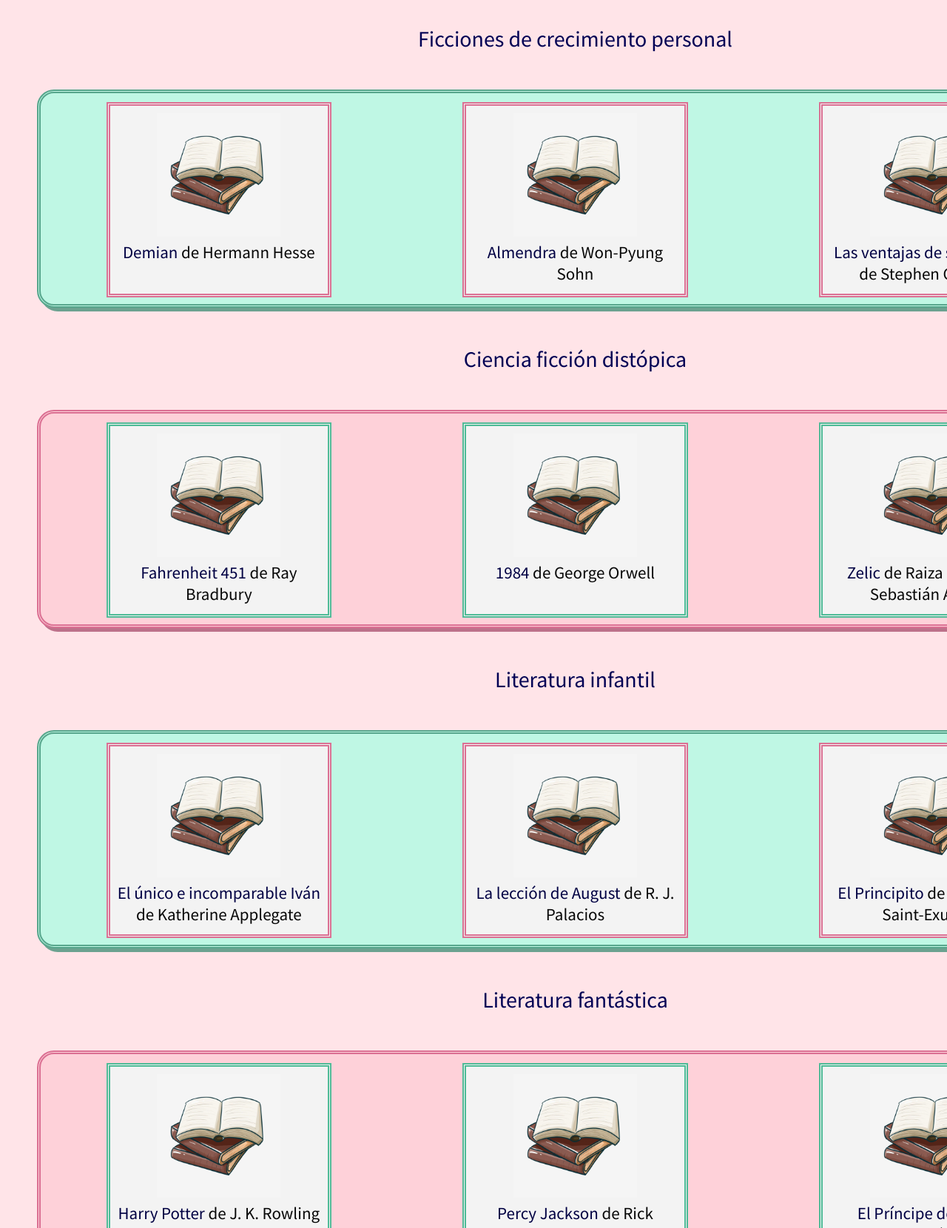
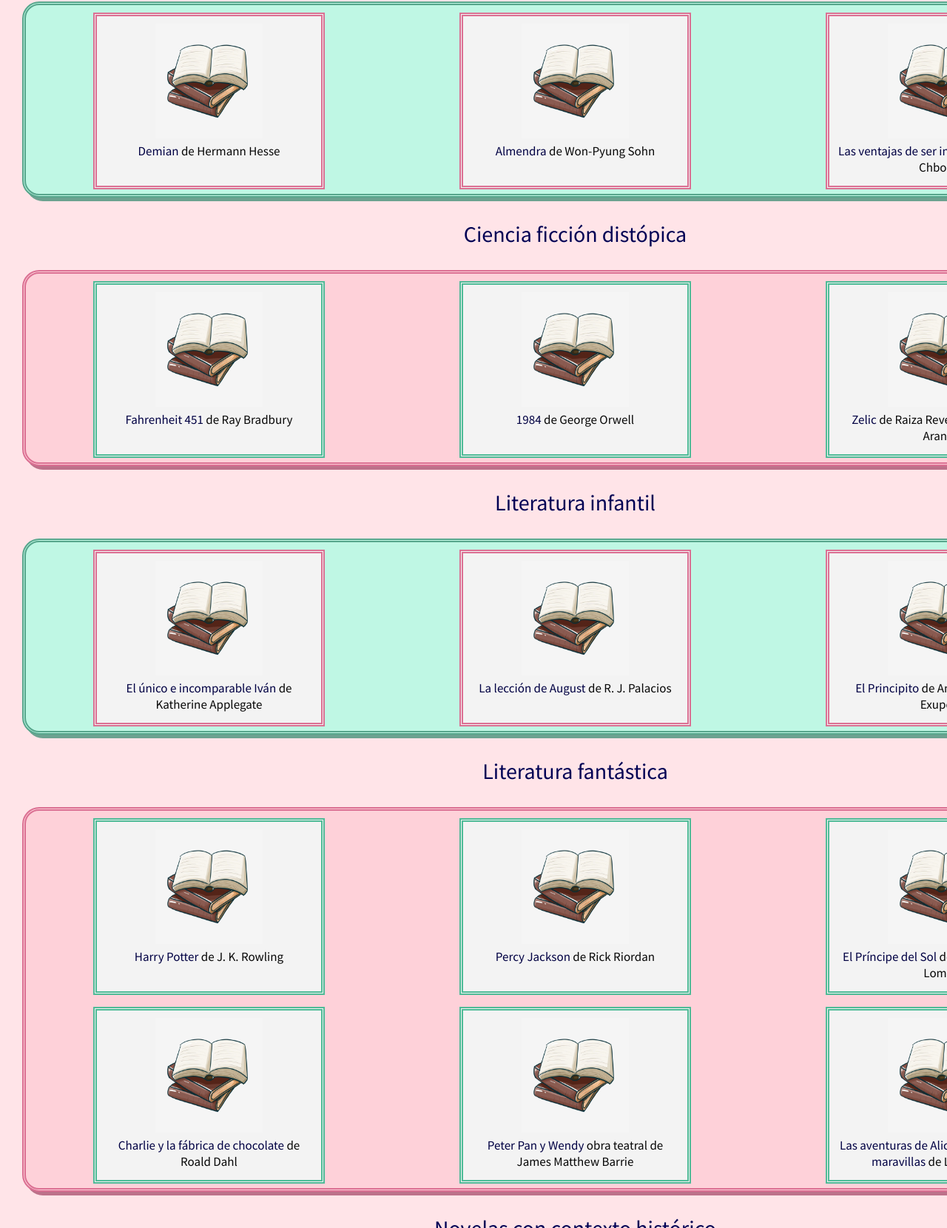
Before and after one commit to ingridcuadra/IbReeds, a website: page index.html in a window 1280 px wide. Shown: the part 1140-2800 px from the top of the page at 74% size. Drawn offline with Linux system fonts and the light colour scheme.

Commit message:
arreglo del responsive

```diff
--- a/index.html
+++ b/index.html
@@ -60,19 +60,19 @@
                     <a href="https://www.cuspide.com/9789504643869/El+Tunel+De+Los+Pajaros+Muertos" target="_blank">
                         <img class="portadasImg" src="./img/libro1.jpg" alt="portada del libro el túnel de los pájaros muertos de marcelo birmajer" height="167">
                     </a>
-                    <figcaption><span class="títulos">El túnel de los pájaros muertos</span> de Marcelo Birmajer</figcaption>
+                    <figcaption class="figaptionTítulos"><span class="títulos">El túnel de los pájaros muertos</span> de Marcelo Birmajer</figcaption>
                 </figure>
                 <figure class="portadas grupoA">
                     <a href="https://www.planetadelibros.com.ar/libro-los-que-aman-odian/219757" target="_blank">
                         <img class="portadasImg" src="./img/libro1.jpg" alt="portada del libro los que aman odian de adolfo bioy casares y silvina ocampo" height="167">
                     </a>
-                    <figcaption><span class="títulos">Los que aman, odian</span> de Adolfo Bioy Casares y Silvina Ocampo</figcaption>
+                    <figcaption class="figaptionTítulos"><span class="títulos">Los que aman, odian</span> de Adolfo Bioy Casares y Silvina Ocampo</figcaption>
                 </figure>
                 <figure class="portadas grupoA">
                     <a href="https://www.cuspide.com/9789875457171/Los+Vecinos+Mueren+En+Las+Novelas" target="_blank">
                         <img class="portadasImg" src="./img/libro1.jpg" alt="portada del libro los vecinos mueren en las novelas de sergio aguirre" height="167">
                     </a>
-                    <figcaption><span class="títulos">Los vecinos mueren en las novelas</span> de Sergio Aguirre</figcaption>
+                    <figcaption class="figaptionTítulos"><span class="títulos">Los vecinos mueren en las novelas</span> de Sergio Aguirre</figcaption>
                 </figure>
             </article>
             <p class="títulosInicio">Ficciones de crecimiento personal</p>
@@ -81,19 +81,19 @@
                     <a href="https://www.cuspide.com/Libro/9789509282452/Demian" target="_blank">
                         <img class="portadasImg" src="./img/libro1.jpg" alt="portada del libro demian de hermann hesse" height="167">
                     </a>
-                    <figcaption><span class="títulos">Demian</span> de Hermann Hesse</figcaption>
+                    <figcaption class="figaptionTítulos"><span class="títulos">Demian</span> de Hermann Hesse</figcaption>
                 </figure>
                 <figure class="portadas grupoB">
                     <a href="https://www.planetadelibros.com/libro-almendra/309224" target="_blank">
                         <img class="portadasImg" src="./img/libro1.jpg" alt="portada del libro almendra de won pyung sohn" height="167">
                     </a>
-                    <figcaption><span class="títulos">Almendra</span> de Won-Pyung Sohn</figcaption>
+                    <figcaption class="figaptionTítulos"><span class="títulos">Almendra</span> de Won-Pyung Sohn</figcaption>
                 </figure>
                 <figure class="portadas grupoB">
                     <a href="https://www.penguinlibros.com/ar/novela-romantica-juvenil/154906-libro-las-ventajas-de-ser-invisible-9789870426813?/ar&gclid=CjwKCAjwyryUBhBSEiwAGN5OCOux3uHsft4vPXaCgv_NdhwoLrNJg2h-x7eea9d5KXOHKTdoAAj-vBoCdNgQAvD_BwE" target="_blank">
                         <img class="portadasImg" src="./img/libro1.jpg" alt="portada del libro las ventajas de ser invisible de stephen chbosky" height="167">
                     </a>
-                    <figcaption><span class="títulos">Las ventajas de ser invisible</span> de Stephen Chbosky</figcaption>
+                    <figcaption class="figaptionTítulos"><span class="títulos">Las ventajas de ser invisible</span> de Stephen Chbosky</figcaption>
                 </figure>
             </article>
             <p class="títulosInicio">Ciencia ficción distópica</p>
@@ -102,19 +102,19 @@
                     <a href="https://www.cuspide.com/Libro/9789505472123/Fahrenheit+451" target="_blank">
                         <img class="portadasImg" src="./img/libro1.jpg" alt="portada del libro fahrenheit cuatrocientos cincuenta y uno de ray bradbury" height="167">
                     </a>
-                    <figcaption><span class="títulos">Fahrenheit 451</span> de Ray Bradbury</figcaption>
+                    <figcaption class="figaptionTítulos"><span class="títulos">Fahrenheit 451</span> de Ray Bradbury</figcaption>
                 </figure>
                 <figure class="portadas grupoA">
                     <a href="https://www.cuspide.com/Libro/9789875669284/1984" target="_blank">
                         <img class="portadasImg" src="./img/libro1.jpg" alt="portada del libro mil novecientos ochenta y cuatro de george orwell" height="167">
                     </a>
-                    <figcaption><span class="títulos">1984</span> de George Orwell</figcaption>
+                    <figcaption class="figaptionTítulos"><span class="títulos">1984</span> de George Orwell</figcaption>
                 </figure>
                 <figure class="portadas grupoA">
                     <a href="https://www.buscalibre.com.ar/libro-zelic-la-nueva-tierra/9788467046656/p/47211589" target="_blank">
                         <img class="portadasImg" src="./img/libro1.jpg" alt="portada del libro zelic de raiza revelles y sebastián arango" height="167">
                     </a>
-                    <figcaption><span class="títulos">Zelic</span> de Raiza Revelles y Sebastián Arango</figcaption>
+                    <figcaption class="figaptionTítulos"><span class="títulos">Zelic</span> de Raiza Revelles y Sebastián Arango</figcaption>
                 </figure>
             </article>
             <p class="títulosInicio">Literatura infantil</p>
@@ -123,19 +123,19 @@
                     <a href="https://www.oceano.com.ar/LibroDetalle/12910/LIB" target="_blank">
                         <img class="portadasImg" src="./img/libro1.jpg" alt="portada del libro el único e incomparable iván de katherine applegate" height="167">
                     </a>
-                    <figcaption><span class="títulos">El único e incomparable Iván</span> de Katherine Applegate</figcaption>
+                    <figcaption class="figaptionTítulos"><span class="títulos">El único e incomparable Iván</span> de Katherine Applegate</figcaption>
                 </figure>
                 <figure class="portadas grupoB">
                     <a href="https://www.cuspide.com/9789877253399/La+Leccion+De+August++(+Libro+1+De+La+Saga+Wonder+)" target="_blank">
                         <img class="portadasImg" src="./img/libro1.jpg" alt="portada del libro la lección de august de r. j. palacios" height="167">
                     </a>
-                    <figcaption><span class="títulos">La lección de August</span> de R. J. Palacios</figcaption>
+                    <figcaption class="figaptionTítulos"><span class="títulos">La lección de August</span> de R. J. Palacios</figcaption>
                 </figure>
                 <figure class="portadas grupoB">
                     <a href="https://www.penguinlibros.com/ar/primeras-lecturas/145606-libro-el-principito-9789500758802?/ar&gclid=CjwKCAjwyryUBhBSEiwAGN5OCFdfwbRUja4BDLuQA5N0ZqK2Ac-4y-hdf3z_3YWL2Hc7SsV2z1j8PhoCKP8QAvD_BwE" target="_blank">
                         <img class="portadasImg" src="./img/libro1.jpg" alt="portada del libro el principito de antoine de saint-exupery" height="167">
                     </a>
-                    <figcaption><span class="títulos">El Principito</span> de Antpine de Saint-Exupery</figcaption>
+                    <figcaption class="figaptionTítulos"><span class="títulos">El Principito</span> de Antpine de Saint-Exupery</figcaption>
                 </figure>
             </article>
             <p class="títulosInicio">Literatura fantástica</p>
@@ -144,37 +144,37 @@
                     <a href="https://www.cuspide.com/Libro/9789878000404/1++Harry+Potter+Y+La+Piedra+Filosofal" target="_blank">
                         <img class="portadasImg" src="./img/libro1.jpg" alt="portada del libro harry potter de j. k. rowling" height="167">
                     </a>
-                    <figcaption><span class="títulos">Harry Potter</span> de J. K. Rowling</figcaption>
+                    <figcaption class="figaptionTítulos"><span class="títulos">Harry Potter</span> de J. K. Rowling</figcaption>
                 </figure>
                 <figure class="portadas grupoA">
                     <a href="https://www.penguinlibros.com/ar/novela-fantastica-juvenil/285677-libro-el-ladron-del-rayo-percy-jackson-y-los-dioses-del-olimpo-1-9789878000183" target="_blank">
                         <img class="portadasImg" src="./img/libro1.jpg" alt="portada del libro percy jackson de rick riordan" height="167">
                     </a>
-                    <figcaption><span class="títulos">Percy Jackson</span> de Rick Riordan</figcaption>
+                    <figcaption class="figaptionTítulos"><span class="títulos">Percy Jackson</span> de Rick Riordan</figcaption>
                 </figure>
                 <figure class="portadas grupoA">
                     <a href="https://www.planetadelibros.com.ar/libro-el-principe-del-sol/282533" target="_blank">
                         <img class="portadasImg" src="./img/libro1.jpg" alt="portada del libro el príncipe del sol de claudia ramírez lomelí" height="167">
                     </a>
-                    <figcaption><span class="títulos">El Príncipe del Sol</span> de Claudia Ramírez Lomelí</figcaption>
+                    <figcaption class="figaptionTítulos"><span class="títulos">El Príncipe del Sol</span> de Claudia Ramírez Lomelí</figcaption>
                 </figure>
                 <figure class="portadas grupoA">
                     <a href="https://www.penguinlibros.com/ar/novelas-juveniles/163549-libro-charlie-y-la-fabrica-de-chocolate-9789877381290?/ar&gclid=CjwKCAjwyryUBhBSEiwAGN5OCI_AEHBi08NaLGjHxWqVRFShHkKt_ffKT_C12RB5EzepUJszxPJgMRoCbdYQAvD_BwE" target="_blank">
                         <img class="portadasImg" src="./img/libro1.jpg" alt="portada del libro charlie y la fábrica de chocolate de roald dahl" height="167">
                     </a>
-                    <figcaption><span class="títulos">Charlie y la fábrica de chocolate</span> de Roald Dahl</figcaption>
+                    <figcaption class="figaptionTítulos"><span class="títulos">Charlie y la fábrica de chocolate</span> de Roald Dahl</figcaption>
                 </figure>
                 <figure class="portadas grupoA">
                     <a href="https://www.buscalibre.com.ar/libro-peter-pan-j-m-barrie-gribaudo/9788417127046/p/48962043?gclid=CjwKCAjwyryUBhBSEiwAGN5OCPt_LLOHdwwCFI5AO7hnVe9muXtm4HsHxoFmZstDVrEkj9IDWgivUBoCsCEQAvD_BwE" target="_blank">
                         <img class="portadasImg" src="./img/libro1.jpg" alt="portada de la obra teatral peter pan y wendy de james matthew barrie" height="167">
                     </a>
-                    <figcaption><span class="títulos">Peter Pan y Wendy</span> obra teatral de James Matthew Barrie</figcaption>
+                    <figcaption class="figaptionTítulos"><span class="títulos">Peter Pan y Wendy</span> obra teatral de James Matthew Barrie</figcaption>
                 </figure>
                 <figure class="portadas grupoA">
                     <a href="https://www.buscalibre.com.ar/libro-alicia-en-el-pais-de-las-maravillas/9788414002162/p/47418040" target="_blank">
                         <img class="portadasImg" src="./img/libro1.jpg" alt="portada del libro las aventuras de alicia en el país de las maravillas de lewis carroll" height="167">
                     </a>
-                    <figcaption><span class="títulos">Las aventuras de Alicia en el país de las maravillas</span> de Lewis Carroll</figcaption>
+                    <figcaption class="figaptionTítulos"><span class="títulos">Las aventuras de Alicia en el país de las maravillas</span> de Lewis Carroll</figcaption>
                 </figure>
             </article>
             <p class="títulosInicio">Novelas con contexto histórico</p>
@@ -183,19 +183,19 @@
                     <a href="https://www.penguinlibros.com/ar/comic/156736-libro-maus-9789873650383?/ar&gclid=CjwKCAjwyryUBhBSEiwAGN5OCJt6noQhaEK4tOMA3wYfgxHN7Unl0A1PaSs-7jV4Ly7SdGG1E8YxuRoCVdoQAvD_BwE" target="_blank">
                         <img class="portadasImg" src="./img/libro1.jpg" alt="portada del libro maus de art spiegelman" height="167">
                     </a>
-                    <figcaption><span class="títulos">Maus</span> de Art Spiegelman</figcaption>
+                    <figcaption class="figaptionTítulos"><span class="títulos">Maus</span> de Art Spiegelman</figcaption>
                 </figure>
                 <figure class="portadas grupoB">
                     <a href="https://www.buscalibre.com.ar/libro-el-nino-con-el-pijama-de-rayas/9788498382549/p/2911911" target="_blank">
                         <img class="portadasImg" src="./img/libro1.jpg" alt="portada del libro el niño con el pijama de rayas de john boyne" height="167">
                     </a>
-                    <figcaption><span class="títulos">El niño con el pijama de rayas</span> de John Boyne</figcaption>
+                    <figcaption class="figaptionTítulos"><span class="títulos">El niño con el pijama de rayas</span> de John Boyne</figcaption>
                 </figure>
                 <figure class="portadas grupoB">
                     <a href="https://www.cuspide.com/9789873201813/El+Diario+De+Ana+Frank?gclid=CjwKCAjw7vuUBhBUEiwAEdu2pOGr3uK0S_PX-RAOxpdJKSOiR8tG1h1bhFLZSD4kszCWecocENpNmRoC8MUQAvD_BwE" target="_blank">
                         <img class="portadasImg" src="./img/libro1.jpg" alt="portada del libro el diario de ana frank" height="167">
                     </a>
-                    <figcaption><span class="títulos">El Diario de Ana Frank</span> de Annelies Marie Frank</figcaption>
+                    <figcaption class="figaptionTítulos"><span class="títulos">El Diario de Ana Frank</span> de Annelies Marie Frank</figcaption>
                 </figure>
             </article>
         </section>
--- a/scss/partials/_inicio.scss
+++ b/scss/partials/_inicio.scss
@@ -39,7 +39,7 @@
     }
 }
 .portadas{
-    margin: 12px;
+    margin: 10px;
     padding: 10px;
     text-align: center;
     font-size: 23px;
@@ -60,44 +60,51 @@
 .galeríaLibros{
     display: grid;
     justify-items: center;
+    .portadasImg{
+        width: 145px;
+        height: 155px;
+    }
+}
+.figaptionTítulos{
+    font-size: 17px;
 }
 .autoresArgentinos{
-    margin: 50px;
+    margin: 30px;
     background-color: map-get($background-color, "bg3");
     border-radius: 23px;
     border: $border2;
     box-shadow: $shadow1;
 }
 .ficciónPersonal{
-    margin: 50px;
+    margin: 30px;
     background-color: map-get($background-color, "bg4");
     border-radius: 23px;
     border: $border3;
     box-shadow: $shadow2;
 }
 .distopías{
-    margin: 50px;
+    margin: 30px;
     background-color: map-get($background-color, "bg3");
     border-radius: 23px;
     border: $border2;
     box-shadow: $shadow1;
 }
 .infantiles{
-    margin: 50px;
+    margin: 30px;
     background-color: map-get($background-color, "bg4");
     border-radius: 23px;
     border: $border3;
     box-shadow: $shadow2;
 }
 .fantasía{
-    margin: 50px;
+    margin: 30px;
     background-color: map-get($background-color, "bg3");
     border-radius: 23px;
     border: $border2;
     box-shadow: $shadow1;
 }
 .contextoHistórico{
-    margin: 50px;
+    margin: 30px;
     background-color: map-get($background-color, "bg4");
     border-radius: 23px;
     border: $border3;
```
Also changed, not shown: css/style.css.
